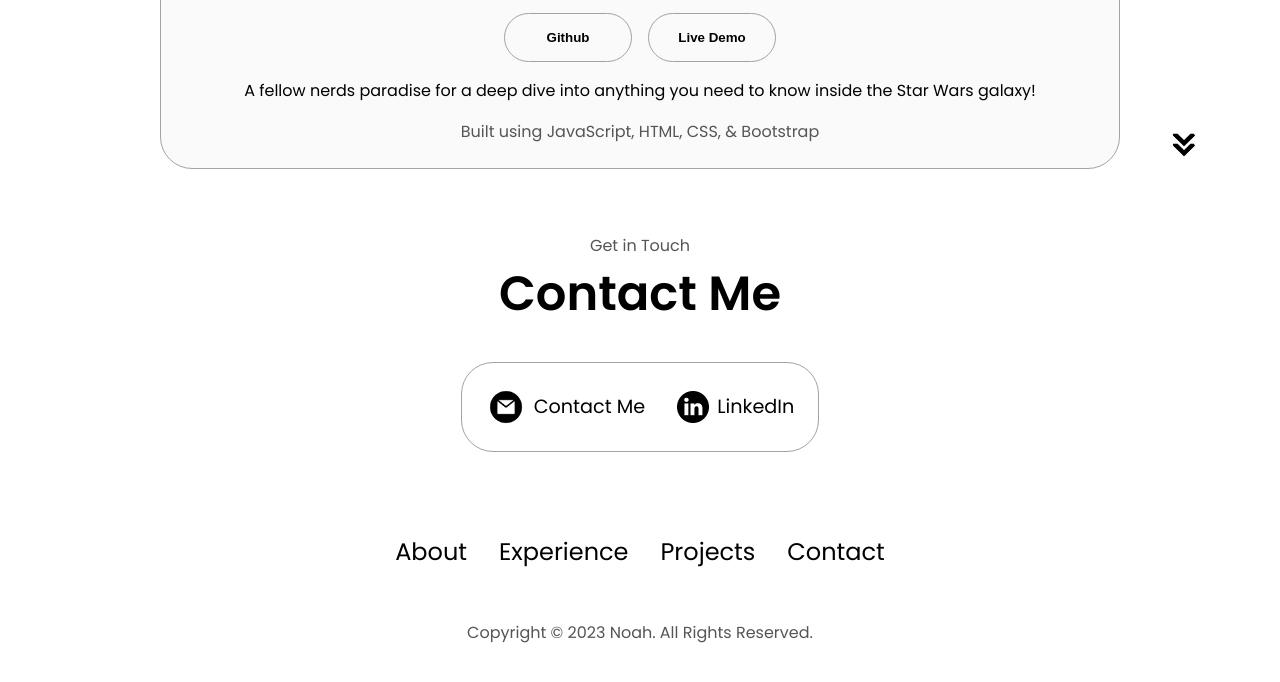
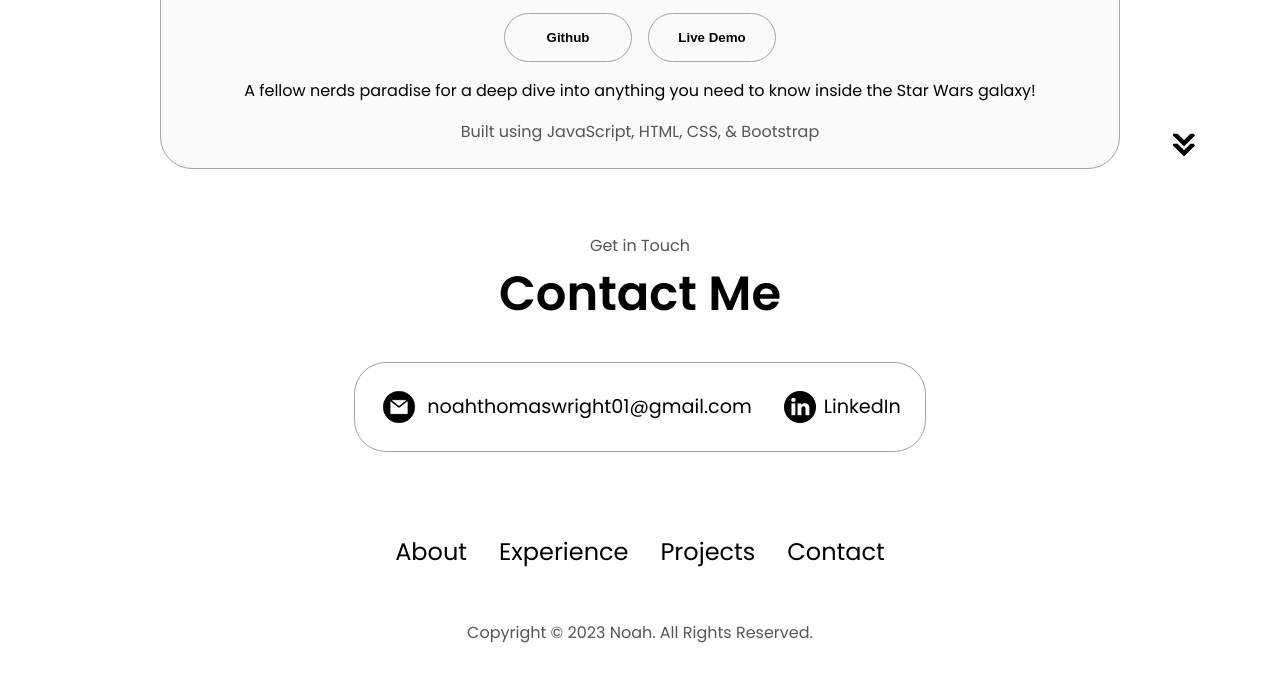
Before and after one commit to NoahW52/New-Portfolio, a plain HTML site: page index.html in a window 1280 px wide. Shown: the part 3844-4526 px from the top of the page. Drawn offline with Linux system fonts and the light colour scheme.

Commit message:
final changes

```diff
--- a/index.html
+++ b/index.html
@@ -401,7 +401,7 @@
           alt="Email icon"
           class="icon contact-icon email-icon"
         />
-        <p><a href="mailto:noahthomaswright01@gmail.com">Contact Me</a></p>
+        <p><a href="mailto:noahthomaswright01@gmail.com">noahthomaswright01@gmail.com</a></p>
       </div>
       <div class="contact-info-container">
         <img
```
Also changed, not shown: port.js (+0 -8 lines).
